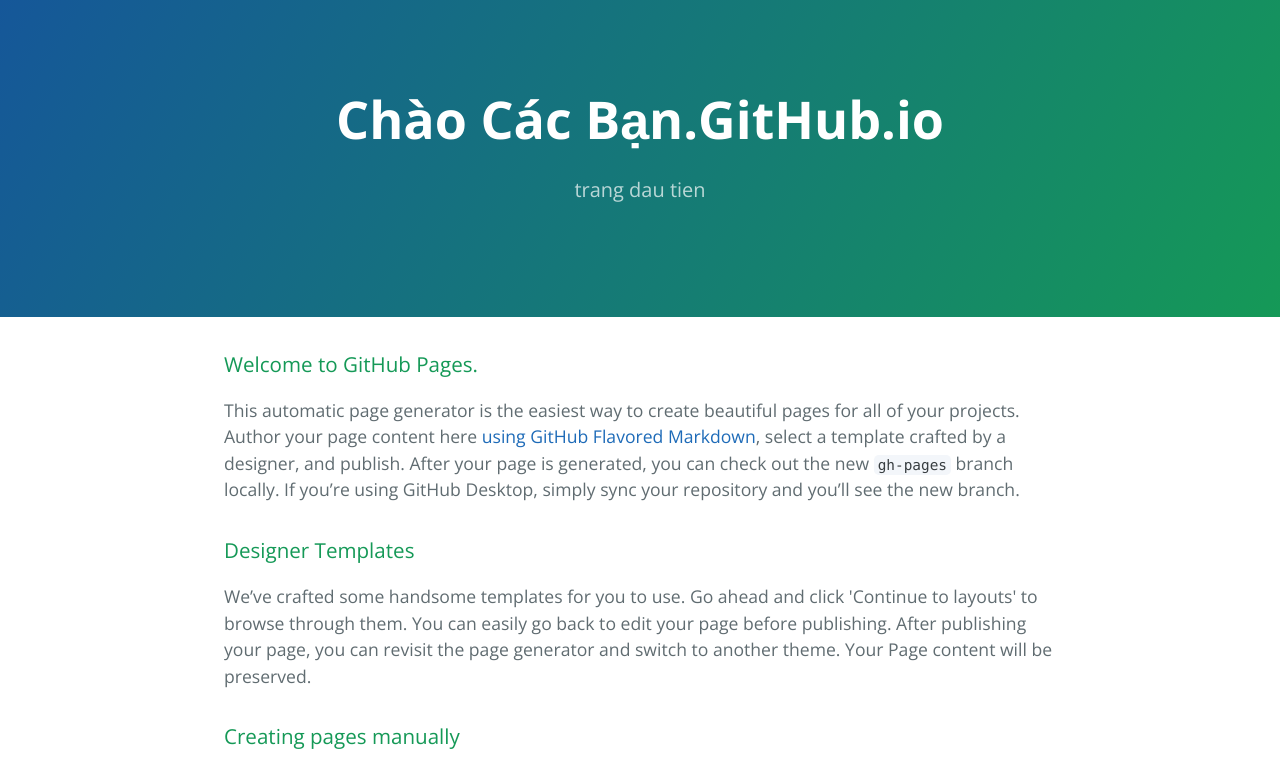
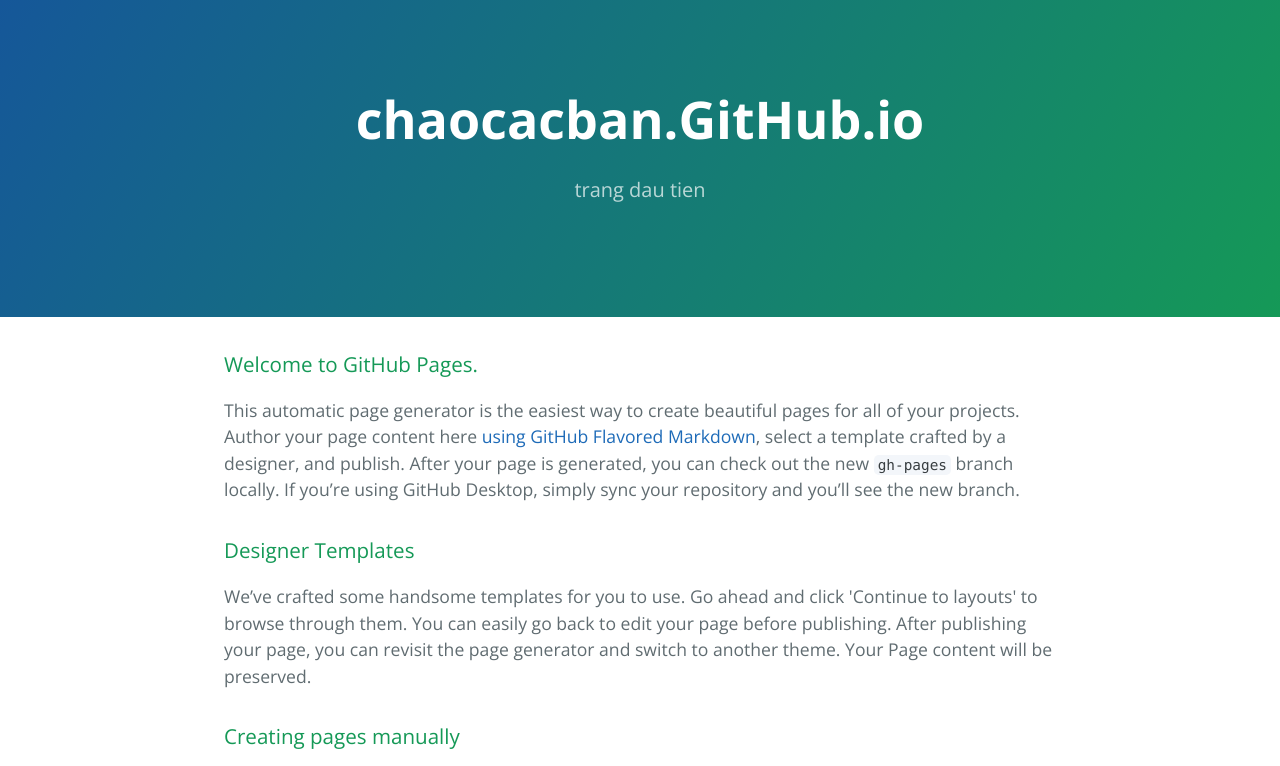
Before and after one commit to cntt0901caocuong0012/cntt0901caocuong0012.github.io, a plain HTML site: page index.html in a window 1280 px wide. Shown: the top 766 px of the page. Drawn offline with nearby package versions, Linux system fonts and the light colour scheme.

Commit message:
Update index.html

```diff
--- a/index.html
+++ b/index.html
@@ -11,7 +11,7 @@
   </head>
   <body>
     <section class="page-header">
-      <h1 class="project-name">Chào Các Bạn.GitHub.io</h1>
+      <h1 class="project-name">chaocacban.GitHub.io</h1>
       <h2 class="project-tagline">trang dau tien</h2>
     </section>
 
```
